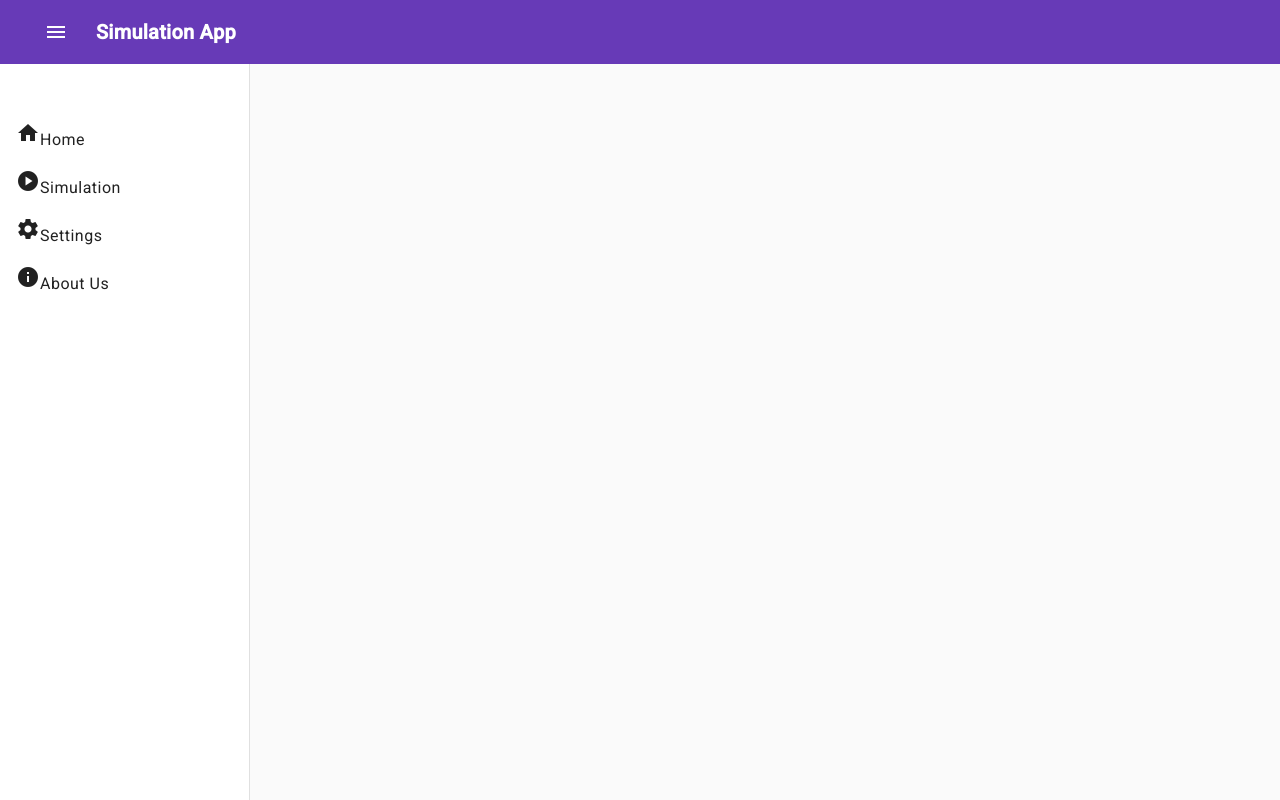
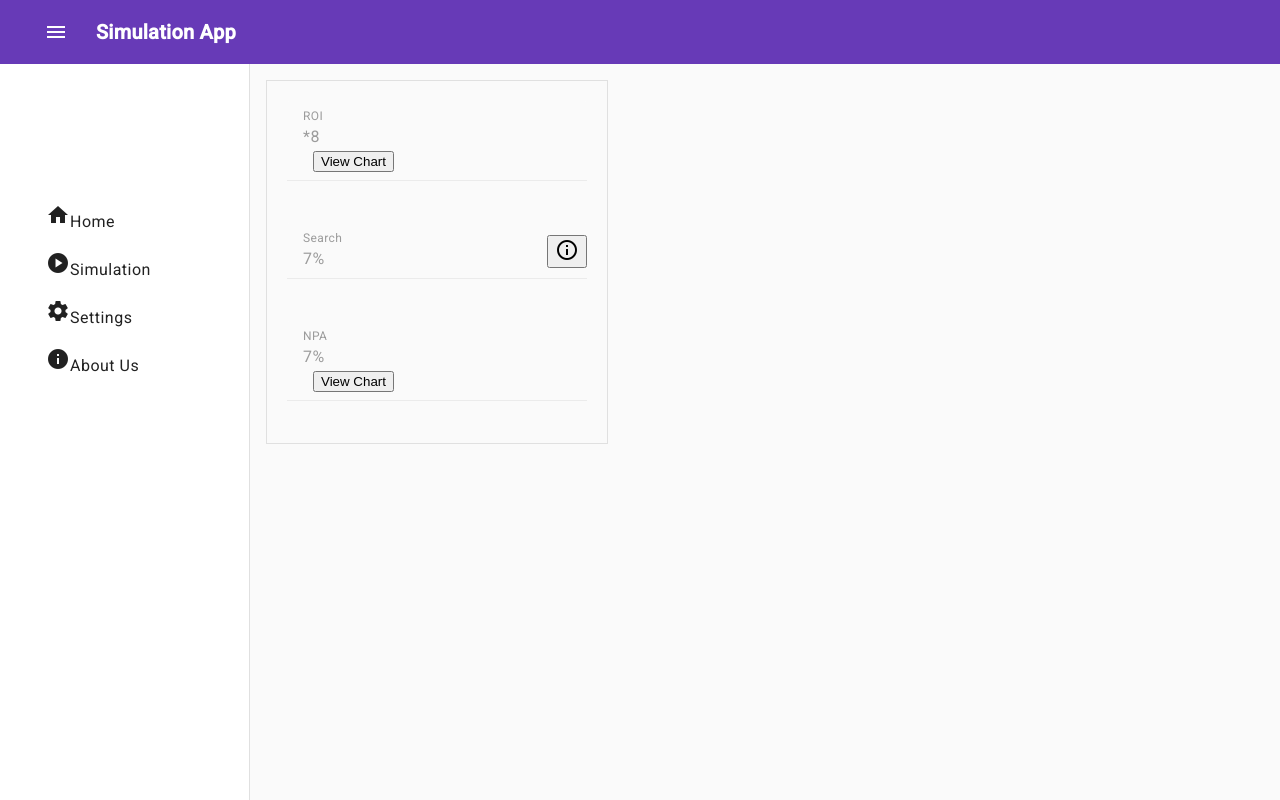
Before and after one commit to mrinalkrishnanm/demo_simulation, an Angular app: page / in a window 1280 px wide. Built offline with nearby package versions, Linux system fonts and the light colour scheme.

Commit message:
added settings and simulation components

```diff
--- a/src/app/app.component.css
+++ b/src/app/app.component.css
@@ -25,7 +25,7 @@
     padding: 16px;
   }
   .sidebar-list {
-    margin-top: 40px;
+    margin-top: 100px;
     align-items: center;
-
+    padding: 30px;
   }
--- a/src/app/app.component.html
+++ b/src/app/app.component.html
@@ -27,7 +27,9 @@
 
     <mat-sidenav-content>
       <div class="content">
-        <router-outlet></router-outlet>
+        <app-settings-wrapper *ngIf="currentView === 'settings'"></app-settings-wrapper>
+        <app-simulation-wrapper  *ngIf="currentView === 'simulation'"></app-simulation-wrapper>
+        <div></div>
       </div>
     </mat-sidenav-content>
   </mat-sidenav-container>
--- a/src/app/app.component.ts
+++ b/src/app/app.component.ts
@@ -1,21 +1,24 @@
 import { Component } from '@angular/core';
+import { CommonModule } from '@angular/common';
 import { RouterOutlet } from '@angular/router';
 import { HeaderComponent } from './components/header/header.component';
 import { MatToolbarModule } from '@angular/material/toolbar';
 import { MatSidenavModule } from '@angular/material/sidenav';
-
 import { MatListModule } from '@angular/material/list';
 import { MatIconModule } from '@angular/material/icon';
+import { SimulationWrapperComponent } from './components/simulation/simulation-wrapper/simulation-wrapper.component';
+import { SettingsWrapperComponent } from './components/settings/settings-wrapper/settings-wrapper.component';
 @Component({
   selector: 'app-root',
   standalone: true,
-  imports: [RouterOutlet, HeaderComponent,MatSidenavModule,MatToolbarModule,MatListModule,MatIconModule],
+  imports: [RouterOutlet, CommonModule,HeaderComponent,MatSidenavModule,MatToolbarModule,
+    MatListModule,MatIconModule,SimulationWrapperComponent,SettingsWrapperComponent],
   templateUrl: './app.component.html',
   styleUrl: './app.component.css'
 })
 export class AppComponent {
   title = 'demo_simulation';
-  currentView: string = 'simulation'; // Default view
+  currentView: string = 'settings'; // Default view
 
   switchView(view: string): void {
     this.currentView = view;
--- /dev/null
+++ b/src/app/components/settings/settings-wrapper/settings-wrapper.component.css
@@ -0,0 +1,44 @@
+
+
+.container {
+    display: flex;
+    gap: 20px;
+    padding: 20px;
+    border: 1px solid #e0e0e0;
+  }
+
+  /* Text Boxes Section */
+  .text-boxes {
+    display: flex;
+    flex-direction: column;
+    gap: 20px;
+  }
+
+  .form-field {
+    display: flex;
+    align-items: center;
+    justify-content: space-between;
+    width: 300px;
+  }
+
+  button {
+    margin-left: 10px;
+  }
+
+  /* Chart Section */
+  .chart-container {
+    flex-grow: 1;
+    min-width: 400px;
+    height: 300px;
+  }
+
+  .input-with-icon {
+    display: flex;
+    align-items: center;
+    width: 100%;
+  }
+
+  .form-field {
+    flex: 1;
+    margin: 0;
+  }
--- /dev/null
+++ b/src/app/components/settings/settings-wrapper/settings-wrapper.component.html
@@ -0,0 +1,24 @@
+<div class="container">
+    <!-- Text Boxes Section -->
+    <div class="text-boxes">
+      <mat-form-field appearance="fill" class="form-field">
+        <mat-label>ROI</mat-label>
+        <input matInput [value]="roiValue" disabled />
+        <button mat-raised-button color="primary" (click)="onBoxClick('ROI')">View Chart</button>
+      </mat-form-field>
+      <div class="input-with-icon">
+        <mat-form-field appearance="fill" class="form-field">
+          <mat-label>Search</mat-label>
+          <input matInput [value]="npaValue"  disabled/>
+          <button mat-icon-button matSuffix (click)="toggleInfo('NPA')" class="no-background-button">
+            <mat-icon>{{ infoVisible ? 'info' : 'info_outline' }}</mat-icon>
+          </button>
+        </mat-form-field>
+      </div>
+      <mat-form-field appearance="fill" class="form-field">
+        <mat-label>NPA</mat-label>
+        <input matInput [value]="npaValue" disabled />
+        <button mat-raised-button color="primary" (click)="onBoxClick('NPA')">View Chart</button>
+      </mat-form-field>
+    </div>
+  </div>
--- /dev/null
+++ b/src/app/components/settings/settings-wrapper/settings-wrapper.component.ts
@@ -0,0 +1,23 @@
+import { Component } from '@angular/core';
+import { MatFormFieldModule } from '@angular/material/form-field';
+import { MatInputModule } from '@angular/material/input';
+import { MatIconModule } from '@angular/material/icon';
+
+@Component({
+  selector: 'app-settings-wrapper',
+  standalone: true,
+  imports: [MatFormFieldModule,MatInputModule,MatIconModule],
+  templateUrl: './settings-wrapper.component.html',
+  styleUrl: './settings-wrapper.component.css'
+})
+export class SettingsWrapperComponent {
+  npaValue = '7%';
+  roiValue = '*8';
+  infoVisible = false;
+  onBoxClick(view: string): void {
+  }
+
+  toggleInfo(view: string): void {
+    this.infoVisible = !this.infoVisible
+  }
+}
--- /dev/null
+++ b/src/app/components/simulation/simulation-wrapper/simulation-wrapper.component.css
@@ -0,0 +1,4 @@
+.settings-wrapper-container {
+    color: "secondary";
+    height: 100%;
+}
--- /dev/null
+++ b/src/app/components/simulation/simulation-wrapper/simulation-wrapper.component.html
@@ -0,0 +1,2 @@
+<div class="settings-wrapper-container">
+</div>
```
Also changed, not shown: src/app/components/simulation/simulation-wrapper/simulation-wrapper.component.ts (added, +12 -0 lines), 2 other files (tests, documents, lock files or other folders).
